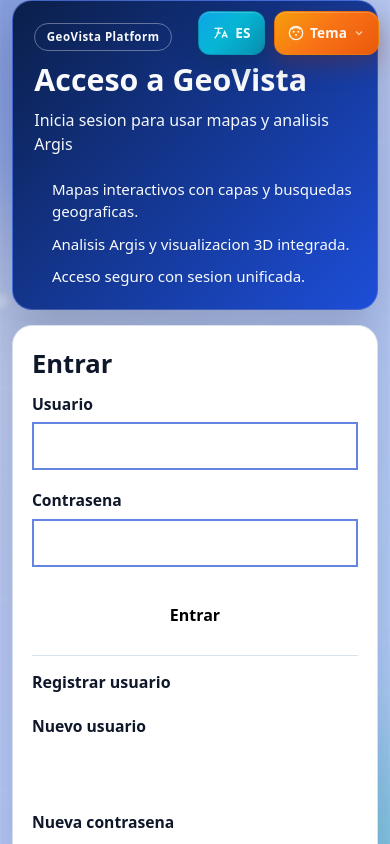
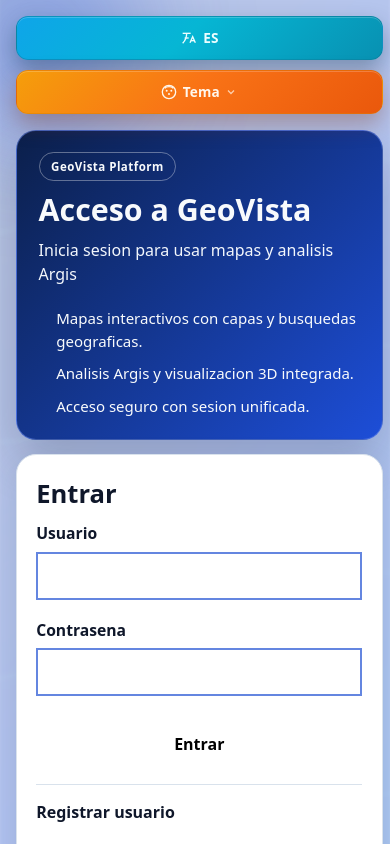
Before and after one commit to VictorCarmonaMoraza/leaflet-mapas-frontend, an Angular app: page /login in a window 390 px wide. Built offline with nearby package versions, Linux system fonts and the light colour scheme.

Commit message:
Mejora responsive de la aplicacion

```diff
--- a/src/app/app.component.scss
+++ b/src/app/app.component.scss
@@ -25,8 +25,8 @@ $accent: #38bdf8;
 
 .app-spinner {
 	position: relative;
-	width: 80px;
-	height: 80px;
+	width: clamp(64px, 16vw, 80px);
+	height: clamp(64px, 16vw, 80px);
 	display: flex;
 	align-items: center;
 	justify-content: center;
@@ -61,8 +61,8 @@ $accent: #38bdf8;
 
 .spinner-globe {
 	position: relative;
-	width: 28px;
-	height: 28px;
+	width: clamp(22px, 6vw, 28px);
+	height: clamp(22px, 6vw, 28px);
 	color: $accent;
 	filter: drop-shadow(0 0 6px rgba($accent, 0.7));
 }
@@ -76,6 +76,19 @@ $accent: #38bdf8;
 	animation: blink 1.5s ease-in-out infinite;
 }
 
+@media (max-width: 540px) {
+	.app-loading-overlay {
+		padding: 1.25rem;
+		gap: 1rem;
+	}
+
+	.app-loading-text {
+		font-size: 0.72rem;
+		letter-spacing: 0.08em;
+		text-align: center;
+	}
+}
+
 @keyframes blink {
 	0%, 100% { opacity: 0.45; }
 	50%       { opacity: 0.9; }
--- a/src/app/components/language-picker/language-picker.component.scss
+++ b/src/app/components/language-picker/language-picker.component.scss
@@ -74,3 +74,19 @@
 .language-check {
   font-size: 0.8rem;
 }
+
+@media (max-width: 540px) {
+  :host {
+    width: 100%;
+  }
+
+  .language-btn {
+    width: 100%;
+  }
+
+  .language-dropdown {
+    left: 0;
+    right: 0;
+    min-width: 100%;
+  }
+}
--- a/src/app/components/theme-picker/theme-picker.component.scss
+++ b/src/app/components/theme-picker/theme-picker.component.scss
@@ -121,3 +121,19 @@
   flex-shrink: 0;
   border: 2px solid rgba(0,0,0,0.1);
 }
+
+@media (max-width: 540px) {
+  :host {
+    width: 100%;
+  }
+
+  .theme-btn {
+    width: 100%;
+  }
+
+  .theme-dropdown {
+    left: 0;
+    right: 0;
+    min-width: 100%;
+  }
+}
--- a/src/app/features/argis/pages/argis-3d-page/argis-3d-page.component.scss
+++ b/src/app/features/argis/pages/argis-3d-page/argis-3d-page.component.scss
@@ -56,7 +56,7 @@
 .app-main {
   min-height: 0;
   display: flex;
-  overflow: hidden;
+  overflow: auto;
 }
 
 .app-panel {
@@ -83,16 +83,48 @@
 }
 
 @media (max-width: 768px) {
+  .app-navbar__inner {
+    align-items: center;
+    justify-content: center;
+    text-align: center;
+  }
+
   .app-navbar__brand,
   .app-navbar__nav {
     width: 100%;
   }
 
   .app-navbar__nav {
-    justify-content: flex-start;
+    justify-content: center;
+  }
+
+  app-language-picker,
+  app-theme-picker {
+    width: 100%;
   }
 
   .map-wrapper {
     height: 54dvh;
   }
 }
+
+@media (max-width: 540px) {
+  .app-navbar__nav {
+    gap: 0.5rem;
+  }
+
+  .nav-link {
+    flex: 1 1 calc(50% - 0.5rem);
+    font-size: 0.78rem;
+    padding: 0.42rem 0.65rem;
+  }
+
+  app-language-picker,
+  app-theme-picker {
+    flex: 1 1 100%;
+  }
+
+  .map-wrapper {
+    height: 48dvh;
+  }
+}
--- a/src/app/features/argis/pages/argis-page/argis-page.component.scss
+++ b/src/app/features/argis/pages/argis-page/argis-page.component.scss
@@ -20,7 +20,9 @@
 }
 
 .app-main {
-  display: block;
+  display: flex;
+  flex-direction: column;
+  min-height: 0;
   overflow-y: auto;
   overflow-x: hidden;
   height: 100%;
@@ -29,6 +31,8 @@
 .app-panel {
   display: flex;
   flex-direction: column;
+  flex: 1 1 auto;
+  min-height: 0;
   gap: 1rem;
 }
 
@@ -40,10 +44,20 @@
   gap: 1rem;
 }
 
+@media (max-width: 1024px) {
+  .argis-content-grid {
+    grid-template-columns: minmax(0, 1fr) minmax(260px, 32vw);
+  }
+
+  .toolbar-actions > * {
+    min-width: 0;
+  }
+}
+
 .map-wrapper {
   flex: 1 1 auto;
-  height: clamp(520px, 74dvh, 900px);
-  min-height: 0;
+  height: 100%;
+  min-height: clamp(520px, 74dvh, 900px);
   position: relative;
 }
 
@@ -475,7 +489,9 @@
 @media (max-width: 768px) {
   .app-navbar__inner {
     padding: 1rem;
-    align-items: flex-start;
+    align-items: center;
+    justify-content: center;
+    text-align: center;
   }
 
   .app-navbar__brand,
@@ -484,7 +500,12 @@
   }
 
   .app-navbar__nav {
-    justify-content: flex-start;
+    justify-content: center;
+  }
+
+  app-language-picker,
+  app-theme-picker {
+    width: 100%;
   }
 
   .app-navbar h1 {
@@ -514,6 +535,11 @@
     justify-content: center;
   }
 
+  .toolbar-row > p {
+    width: 100%;
+    text-align: center;
+  }
+
   .search-controls {
     flex-direction: column;
     align-items: stretch;
@@ -529,9 +555,23 @@
 }
 
 @media (max-width: 540px) {
+  .app-navbar__inner {
+    gap: 0.75rem;
+  }
+
+  .app-navbar__nav {
+    gap: 0.5rem;
+  }
+
+  app-language-picker,
+  app-theme-picker {
+    flex: 1 1 100%;
+  }
+
   .nav-link {
     font-size: 0.78rem;
     padding: 0.42rem 0.65rem;
+    flex: 1 1 calc(50% - 0.5rem);
   }
 
   .app-navbar p,
--- a/src/app/features/auth/pages/login-page/login-page.component.scss
+++ b/src/app/features/auth/pages/login-page/login-page.component.scss
@@ -198,13 +198,59 @@
   }
 }
 
+@media (max-width: 768px) {
+  .login-shell {
+    padding: 1rem;
+  }
+
+  .login-toolbar {
+    position: static;
+    justify-content: flex-end;
+    flex-wrap: wrap;
+    width: min(1220px, 95vw);
+    margin: 0 auto 1rem;
+  }
+
+  .login-layout {
+    width: min(100%, 680px);
+  }
+
+  .login-bg--a {
+    width: 18rem;
+    height: 18rem;
+    top: -6rem;
+    left: -5rem;
+  }
+
+  .login-bg--b {
+    width: 22rem;
+    height: 22rem;
+    right: -7rem;
+    bottom: -8rem;
+  }
+}
+
 @media (max-width: 520px) {
   .login-toolbar {
-    top: 0.7rem;
-    right: 0.7rem;
+    width: 100%;
+    justify-content: stretch;
   }
 
   .login-layout {
     width: 94vw;
   }
+
+  .login-bg--a {
+    width: 13rem;
+    height: 13rem;
+    top: -4rem;
+    left: -4rem;
+  }
+
+  .login-bg--b {
+    width: 15rem;
+    height: 15rem;
+    right: -5rem;
+    bottom: -5rem;
+  }
 }
--- a/src/app/features/home/pages/home-page/home-page.component.scss
+++ b/src/app/features/home/pages/home-page/home-page.component.scss
@@ -246,7 +246,10 @@ $accent2:   #f97316;
 @media (max-width: 540px) {
   .splash__language {
     top: 0.85rem;
+    left: 0.85rem;
     right: 0.85rem;
+    justify-content: flex-end;
+    flex-wrap: wrap;
   }
 
   .splash__icon {
@@ -257,6 +260,19 @@ $accent2:   #f97316;
 
   .splash__title {
     font-size: 2.1rem;
+  }
+
+  .splash__content {
+    padding: 1rem 0.5rem;
+  }
+
+  .dot {
+    &--1 { width: 180px; height: 180px; left: -60px; }
+    &--2 { width: 120px; height: 120px; right: -40px; }
+    &--3 { width: 90px; height: 90px; }
+    &--4,
+    &--5,
+    &--6 { display: none; }
   }
 
   .splash__actions {
--- a/src/app/features/maps/components/advanced-map/advanced-map.component.html
+++ b/src/app/features/maps/components/advanced-map/advanced-map.component.html
@@ -1 +1 @@
-<div id="advanced-map" class="w-full h-screen"></div>
+<div id="advanced-map" class="w-full h-full"></div>
--- a/src/app/features/maps/components/advanced-map/advanced-map.component.scss
+++ b/src/app/features/maps/components/advanced-map/advanced-map.component.scss
@@ -1,4 +1,5 @@
 #advanced-map {
   width: 100%;
-  height: 100vh;
+  height: 100dvh;
+  min-height: 20rem;
 }
--- a/src/app/features/maps/pages/map-notes-page/map-notes-page.component.ts
+++ b/src/app/features/maps/pages/map-notes-page/map-notes-page.component.ts
@@ -347,6 +347,18 @@ import { SavedCity } from '../../models/maps.models';
     @media (max-width: 768px) {
       .app-navbar__inner {
         padding: 1rem;
+        align-items: center;
+        justify-content: center;
+        text-align: center;
+      }
+
+      .app-navbar__brand,
+      .app-navbar__nav {
+        width: 100%;
+      }
+
+      .app-navbar__nav {
+        justify-content: center;
       }
 
       .notes-hero {
@@ -356,6 +368,27 @@ import { SavedCity } from '../../models/maps.models';
 
       .back-button {
         width: 100%;
+      }
+    }
+
+    @media (max-width: 540px) {
+      .app-navbar__nav {
+        gap: 0.5rem;
+      }
+
+      .nav-link {
+        flex: 1 1 calc(50% - 0.5rem);
+        font-size: 0.78rem;
+        padding: 0.42rem 0.65rem;
+      }
+
+      .notes-main {
+        padding-left: 1rem;
+        padding-right: 1rem;
+      }
+
+      .note-card {
+        padding: 1rem;
       }
     }
   `]
--- a/src/app/features/maps/pages/maps-page/maps-page.component.scss
+++ b/src/app/features/maps/pages/maps-page/maps-page.component.scss
@@ -58,12 +58,8 @@
 	z-index: 1200;
 }
 
-/* DEBUG: Forzar visibilidad del bloque de carga GeoJSON */
-.geojson-upload-debug {
-	border: 2px solid red !important;
-	background: yellow !important;
-	color: black !important;
-	font-weight: bold;
+.logout-btn {
+	z-index: 2;
 }
 
 .app-navbar {
@@ -255,6 +251,19 @@
 		justify-content: center;
 	}
 
+	app-language-picker,
+	app-theme-picker {
+		width: 100%;
+	}
+
+	.logout-btn {
+		position: static;
+		margin: 0;
+		width: 100%;
+		max-width: 18rem;
+		align-self: center;
+	}
+
 	.app-navbar h1 {
 		font-size: 1.75rem;
 	}
@@ -284,6 +293,23 @@
 		max-height: none;
 	}
 
+	.app-modal {
+		position: fixed;
+		padding: 1rem;
+		display: flex;
+		align-items: flex-end;
+		justify-content: center;
+	}
+
+	.note-modal-card {
+		position: relative;
+		left: auto !important;
+		top: auto !important;
+		max-width: 100%;
+		width: min(100%, 32rem);
+		margin: 0;
+	}
+
 	.app-footer > div {
 		padding-inline: 1rem;
 	}
@@ -291,12 +317,26 @@
 	.app-modal > div {
 		max-width: 100%;
 	}
+}
+
+@media (max-width: 540px) {
+	.app-navbar__inner {
+		gap: 0.75rem;
 	}
 
-@media (max-width: 540px) {
+	.app-navbar__nav {
+		gap: 0.5rem;
+	}
+
+	app-language-picker,
+	app-theme-picker {
+		flex: 1 1 100%;
+	}
+
 	.nav-link {
 		font-size: 0.78rem;
 		padding: 0.42rem 0.65rem;
+		flex: 1 1 calc(50% - 0.5rem);
 	}
 
 	.app-navbar p {
@@ -306,4 +346,13 @@
 	.map-stage {
 		min-height: 46dvh;
 	}
+
+	.control-panel {
+		padding: 0.9rem;
+		border-radius: 0.9rem;
+	}
+
+	.note-modal-card {
+		padding: 1rem;
+	}
 }
--- a/src/styles.scss
+++ b/src/styles.scss
@@ -10,7 +10,7 @@ html, body {
   padding: 0;
   height: 100%;
   width: 100%;
-  overflow: hidden;
+  overflow-x: hidden;
 }
 
 /* Tailwind apply */
```
